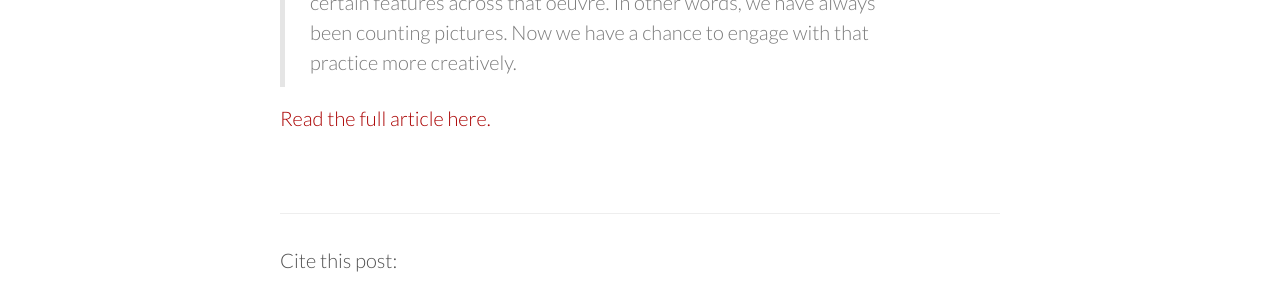
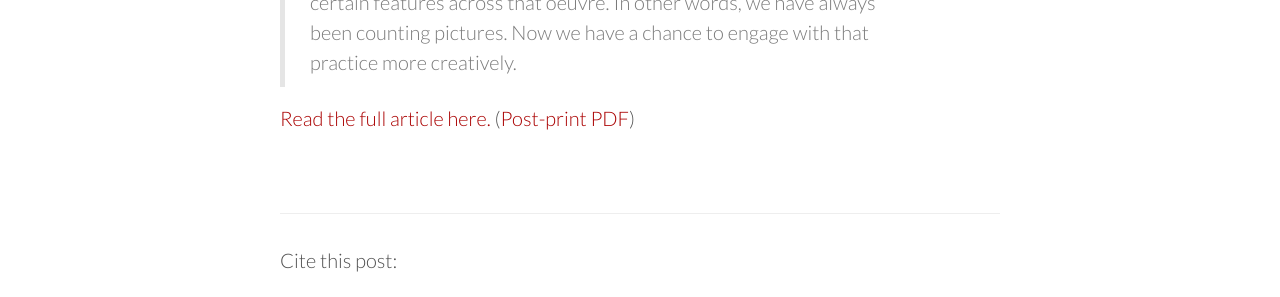
Before and after one commit to mdlincoln/mdlincoln.github.io, a Jekyll site: the page built from _posts/2016-01-21-essay-in-perspective.md, in a window 1280 px wide. Shown: the part 781-1078 px from the top of the page. Built offline with Jekyll 4.4.1, drawn with Linux system fonts in a browser that asks for light colours; nearby versions of some CDN libraries; comment, search, counter and statistics services are not loaded.

Commit message:
Add PDF of Perspective article

```diff
--- a/_posts/2016-01-21-essay-in-perspective.md
+++ b/_posts/2016-01-21-essay-in-perspective.md
@@ -17,4 +17,4 @@ a volume that structures knowledge by enumerating and categorizing artworks such
 Arguments for or against an attribution, or for the location of an artwork within a chronology, rely on the author’s mental model of the artist’s overarching career – a model based on a sense, however tacit, of the numeric distribution of certain features across that oeuvre. In other words, we have always been counting pictures.
 Now we have a chance to engage with that practice more creatively.
 
-[Read the full article here.](http://perspective.revues.org/6021)
+[Read the full article here.](http://perspective.revues.org/6021) ([Post-print PDF](/assets/docs/perspective_interview.pdf))
```
Also changed, not shown: 1 other file.
